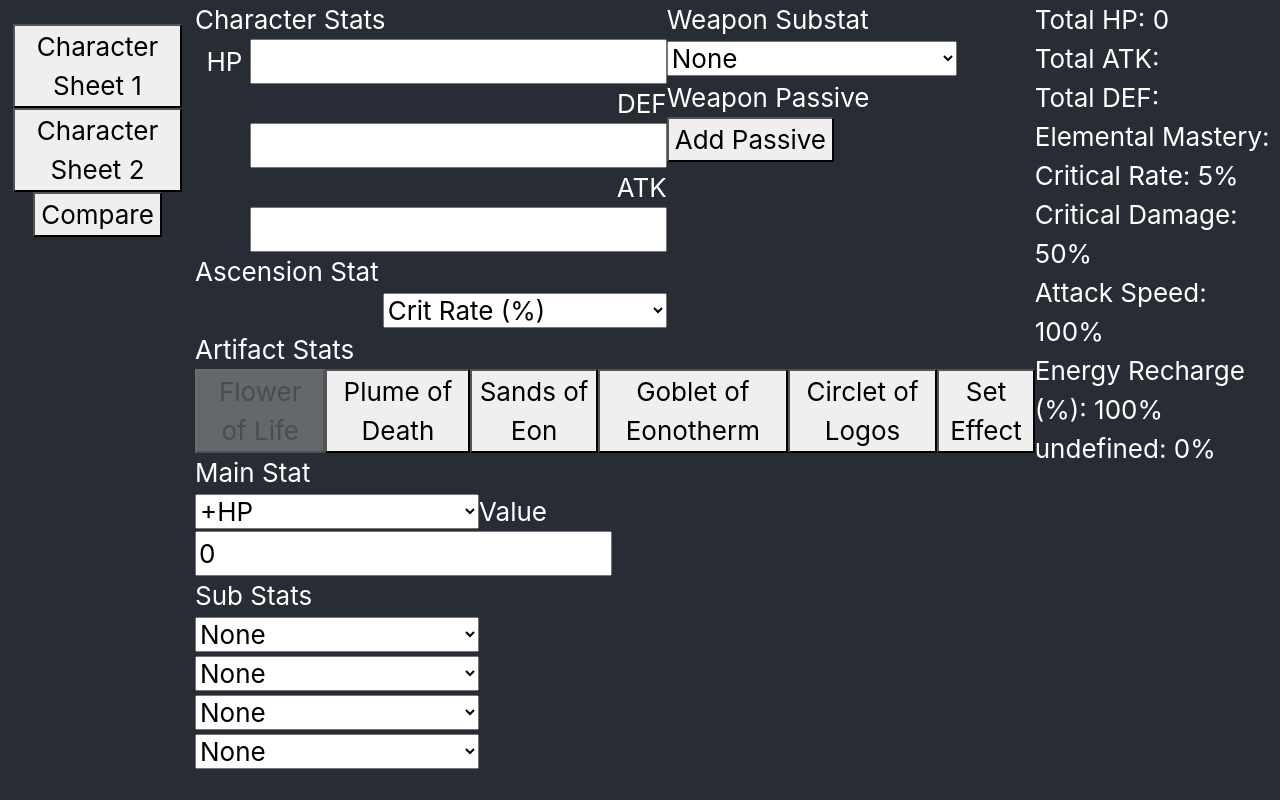
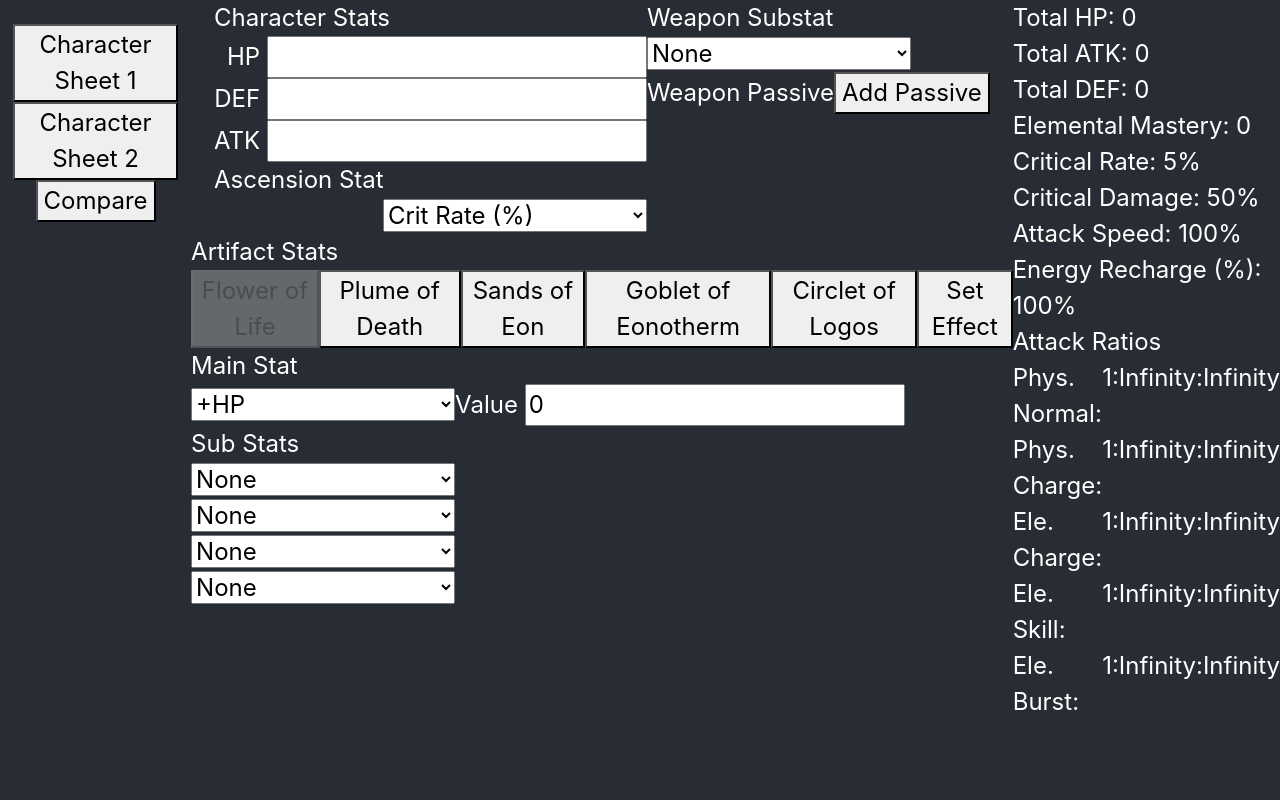
Before and after one commit to TyrannosaurusText/g-calc, a React app: page / in a window 1280 px wide. Built offline with nearby package versions, Linux system fonts and the light colour scheme.

Commit message:
display ratio values

```diff
--- a/src/App.js
+++ b/src/App.js
@@ -12,6 +12,7 @@ const characterSheet1 = "CharacterSheet1";
 const characterSheet2 = "CharacterSheet2";
 const comparePage = "ComparePage";
 const newWeaponField = JSON.stringify({
+  weaponSubstatType: "None",
   weaponPassivesType: [],
   weaponPassivesValue: [],
 });
--- a/src/css/App.css
+++ b/src/css/App.css
@@ -1,6 +1,6 @@
 .App {
   background-color: #282c34;
-  font-size: calc(10px + 2vmin);
+  font-size: calc(8px + 2vmin);
   color: white;
   text-align: left;
   min-height: 100vh;
--- /dev/null
+++ b/src/css/TotalStats.css
@@ -0,0 +1,4 @@
+.text__Ratio-space-even {
+  display: flex;
+  justify-content: space-between;
+}
--- a/src/js/TotalStats.js
+++ b/src/js/TotalStats.js
@@ -1,15 +1,15 @@
 import React from "react";
-import { ArtifactFieldName } from "./Names";
 import { effects } from "./utils/Effects.js";
+import "../css/TotalStats.css";
 class TotalStats extends React.Component {
   getStats = (props) => {
     const { WeaponField, ArtifactField, CharacterField } = props.data;
     if (null == WeaponField || null == ArtifactField || null == CharacterField)
       return null;
     var calcStat = (stat) => {
-      var base = sumStats[stat] || 0;
-      var percent = sumStats["%" + stat] / 100 || 0;
-      var flat = sumStats["+" + stat];
+      var base = fetch(stat) || 0;
+      var percent = fetch("%" + stat) / 100;
+      var flat = fetch("+" + stat) || 0;
       return base * (1 + percent) + flat;
     };
     var fetch = (stat) => {
@@ -55,10 +55,38 @@ class TotalStats extends React.Component {
     sumStats.totalHP = calcStat(effects.HP);
     sumStats.totalATK = calcStat(effects.ATK);
     sumStats.totalDEF = calcStat(effects.DEF);
-    sumStats.totalCrit = 5 + fetch(effects.cr);
+    sumStats.totalCrit = Math.min(100, 5 + fetch(effects.cr));
     sumStats.totalCritDMG = 50 + fetch(effects.cd);
     sumStats.totalATKSPD = 100 + fetch(effects.ATKSPD);
     sumStats.totalRecharge = 100 + fetch(effects.er);
+
+    sumStats.totalAtkPercent =
+      (sumStats.totalATK / (fetch(effects.ATK) || 1)) * 100;
+    var normalAtkPercent = 1 - sumStats.totalCrit / 100;
+    sumStats.critDmgPercent =
+      normalAtkPercent +
+      (sumStats.totalCrit / 100) * (1 + sumStats.totalCritDMG / 100);
+    sumStats.critDmgPercent = sumStats.critDmgPercent * 100;
+
+    var sumEffects = (...effects) => {
+      var sum = 0;
+      for (var i in effects) {
+        sum += fetch(effects[i]);
+      }
+      return sum;
+    };
+    sumStats.normalAttackPercent =
+      100 + sumEffects(effects.Normal, effects.Total, effects.phys);
+    sumStats.chargeAttackPercent =
+      100 + sumEffects(effects.Charge, effects.Total, effects.phys);
+    sumStats.eleNormal =
+      100 + sumEffects(effects.Normal, effects.Total, effects.ele);
+    sumStats.eleCharge =
+      100 + sumEffects(effects.Charge, effects.Total, effects.ele);
+    sumStats.Skill =
+      100 + sumEffects(effects.Skill, effects.Total, effects.phys);
+    sumStats.Burst =
+      100 + sumEffects(effects.Burst, effects.Total, effects.phys);
     return sumStats;
   };
 
@@ -76,7 +104,7 @@ class TotalStats extends React.Component {
     deleteStats(effects.HP);
     deleteStats(effects.ATK);
     deleteStats(effects.DEF);
-    var ElementalMastery = displayStats[effects.em];
+    var ElementalMastery = displayStats[effects.em] || 0;
     [
       "null",
       "None",
@@ -97,8 +125,34 @@ class TotalStats extends React.Component {
       totalRecharge,
       ...displayStats
     } = displayStats;
-
     console.log(displayStats);
+    var {
+      totalAtkPercent,
+      critDmgPercent,
+      normalAttackPercent,
+      chargeAttackPercent,
+      eleNormal,
+      eleCharge,
+      Skill,
+      Burst,
+      ...displayStats
+    } = displayStats;
+    console.log(totalAtkPercent, critDmgPercent, normalAttackPercent);
+    var calcRatio = (attackType) => {
+      return (
+        <>
+          {1}:{Math.round((critDmgPercent / totalAtkPercent) * 100) / 100}:
+          {Math.round((attackType / totalAtkPercent) * 100) / 100}
+        </>
+      );
+    };
+    var Ratios = {
+      "Phys. Normal": calcRatio(normalAttackPercent),
+      "Phys. Charge": calcRatio(chargeAttackPercent),
+      "Ele. Charge": calcRatio(eleCharge),
+      "Ele. Skill": calcRatio(Skill),
+      "Ele. Burst": calcRatio(Burst),
+    };
     return (
       <div>
         <div> Total HP: {totalHP}</div>
@@ -118,6 +172,15 @@ class TotalStats extends React.Component {
             {key}: {displayStats[key]}%
           </div>
         ))}
+        <div>Attack Ratios </div>
+        <div>
+          {Object.keys(Ratios).map((key, index) => (
+            <div key={key} className="text__Ratio-space-even">
+              <div>{key}:</div>
+              <div>{Ratios[key]}</div>
+            </div>
+          ))}
+        </div>
       </div>
     );
   };
--- a/src/js/utils/Effects.js
+++ b/src/js/utils/Effects.js
@@ -17,6 +17,8 @@ var effects = {
   healb: "Healing Bonus (%)",
   Normal: "Normal Attack (%)",
   Charge: "Charge Attack (%)",
+  Skill: "Elemental Skill Damage (%)",
+  Burst: "Elemental Burst Damage (%)",
   Total: "Total Damage (%)",
   ATKSPD: "Attack Speed (%)",
   CDR: "Cool Down (%)",
@@ -39,12 +41,20 @@ var plumeMain = [effects.ART_ATK];
 var sandsMain = [effects.er].concat(artifactMain);
 var gobletMain = [effects.ele, effects.phys].concat(artifactMain);
 var circletMain = [effects.cr, effects.cd, effects.healb].concat(artifactMain);
-var weaponSub = [effects.None, effects.phys, effects.Normal, effects.Charge, effects.Total, effects.MVSPD].concat(generalSubs);
+var weaponSub = [effects.None, effects.phys].concat(generalSubs);
 var characterAscensionStat = [].concat(generalSubs);
 var characterStats = [effects.HP, effects.DEF, effects.ATK];
-var weaponPassives = [effects.None, effects.ele, effects.phys].concat(
-  generalSubs
-);
+var weaponPassives = [
+  effects.None,
+  effects.ele,
+  effects.phys,
+  effects.Skill,
+  effects.Burst,
+  effects.Normal,
+  effects.Charge,
+  effects.Total,
+  effects.MVSPD,
+].concat(generalSubs);
 var artifactSub = [
   effects.None,
   effects.ART_HP,
```
